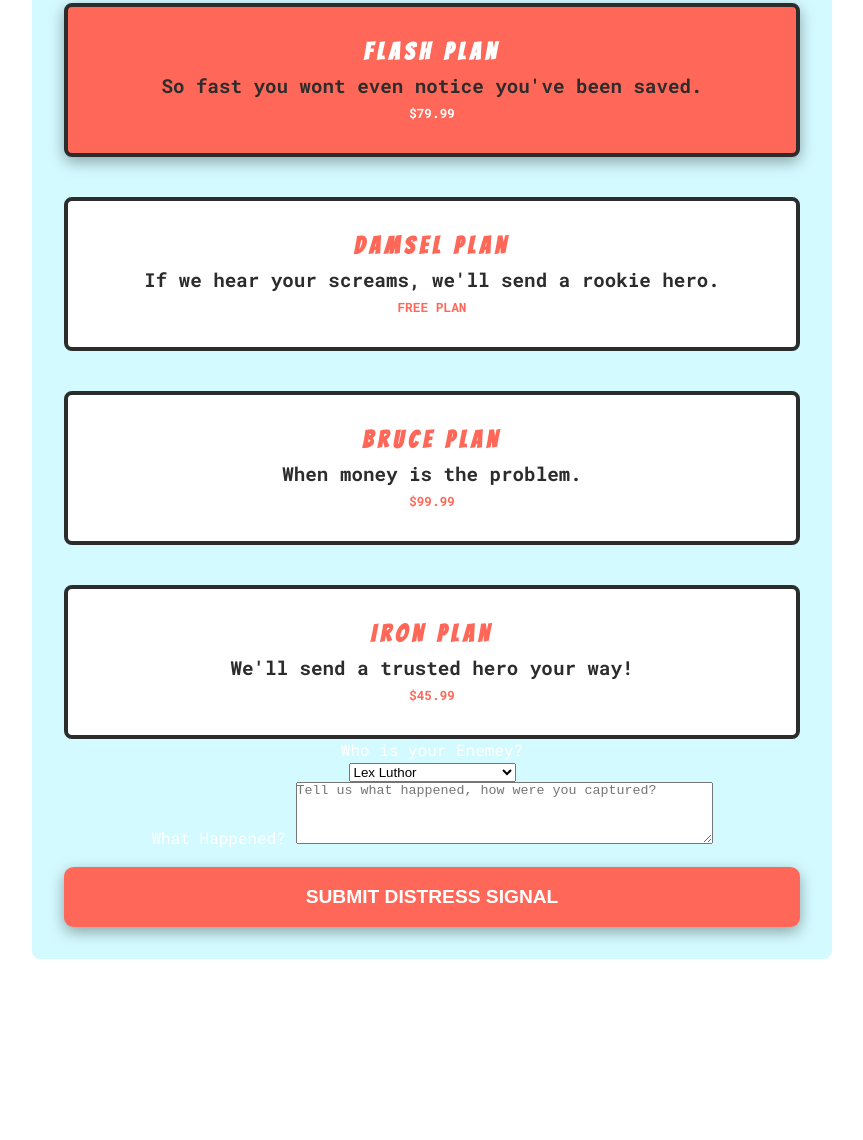
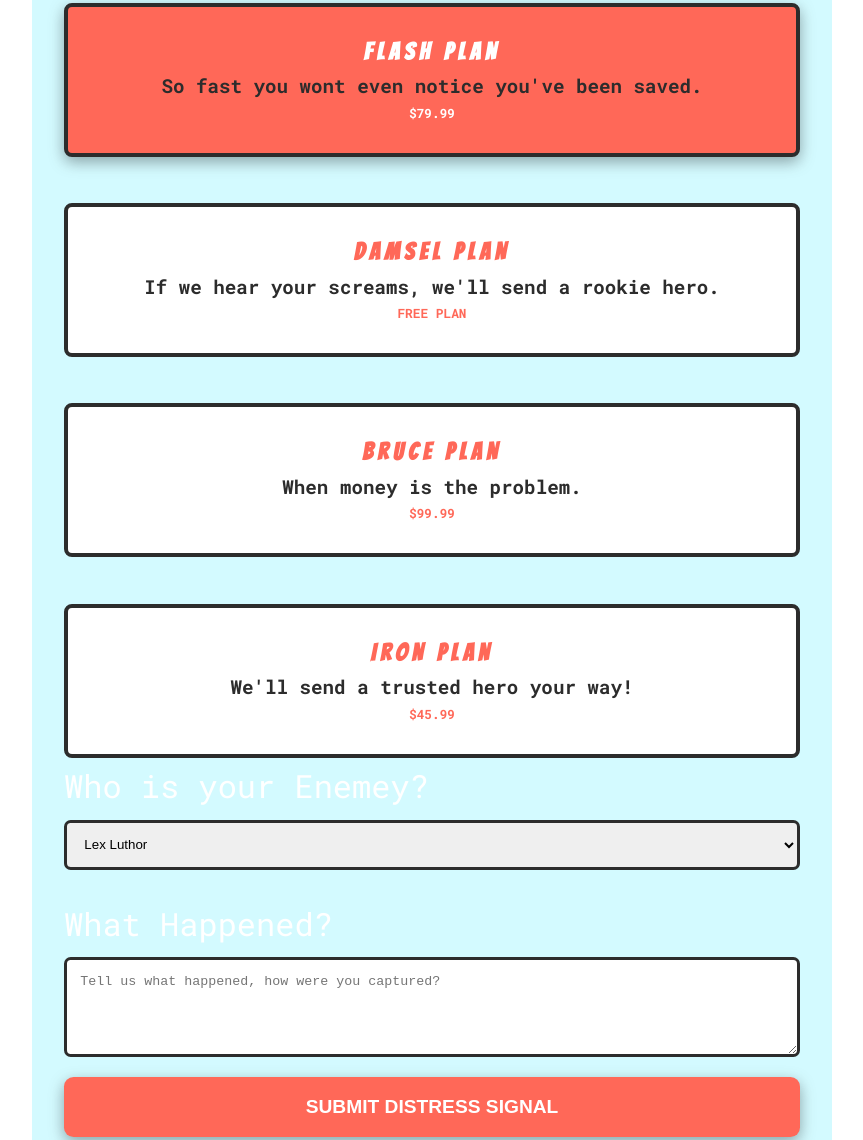
Before and after one commit to john-k-phillips/fcc-superhero-request-form, a plain HTML site: page index.html in a window 1280 px wide. Shown: the part 1167-2307 px from the top of the page, without its empty margins (208-1071 px from the left). Before the commit the page ends 2158 px from the top, so only its background shows below. Drawn offline with Linux system fonts and the light colour scheme.

Commit message:
Styling complete for textarea.

```diff
--- a/styles/_main.scss
+++ b/styles/_main.scss
@@ -13,6 +13,11 @@ main {
     margin-bottom: 2em;
 }
 
+label {
+    align-self: flex-start;
+    margin-bottom: 0.4em;
+}
+
 // STYLING TEXT BASED INPUTS
 
 .text-input {
@@ -22,11 +27,6 @@ main {
     font-size: clamp(1.2em, 3vw, 2em);
 
     position: relative;
-
-    label {
-        align-self: flex-start;
-        margin-bottom: 0.4em;
-    }
 
     input {
         border: 3px solid rgb(44, 44, 44);
@@ -153,3 +153,43 @@ main {
         }
     }
 }
+
+// DROPDOWN INPUT
+
+.input-dropdown {
+    display: flex;
+    flex-direction: column;
+    label {
+        font-size: clamp(1.2em, 3vw, 2em);
+    }
+    .custom-select {
+        width: 100%;
+        select {
+            width: 100%;
+            padding: 1em;
+            outline: none;
+            border: 3px solid rgb(44, 44, 44);
+            border-radius: 0.5em;
+        }
+    }
+}
+
+.input-textarea {
+    display: flex;
+    flex-direction: column;
+
+    textarea {
+        border-radius: 0.5em;
+        border: 3px solid rgb(44, 44, 44);
+        height: 100px;
+        min-height: 100px;
+        max-height: 500px;
+        max-width: 100%;
+        padding: 1em;
+    }
+
+    label {
+        margin-top: 1em;
+        font-size: clamp(1.2em, 3vw, 2em);
+    }
+}
```
Also changed, not shown: styles.css, 1 other file.
